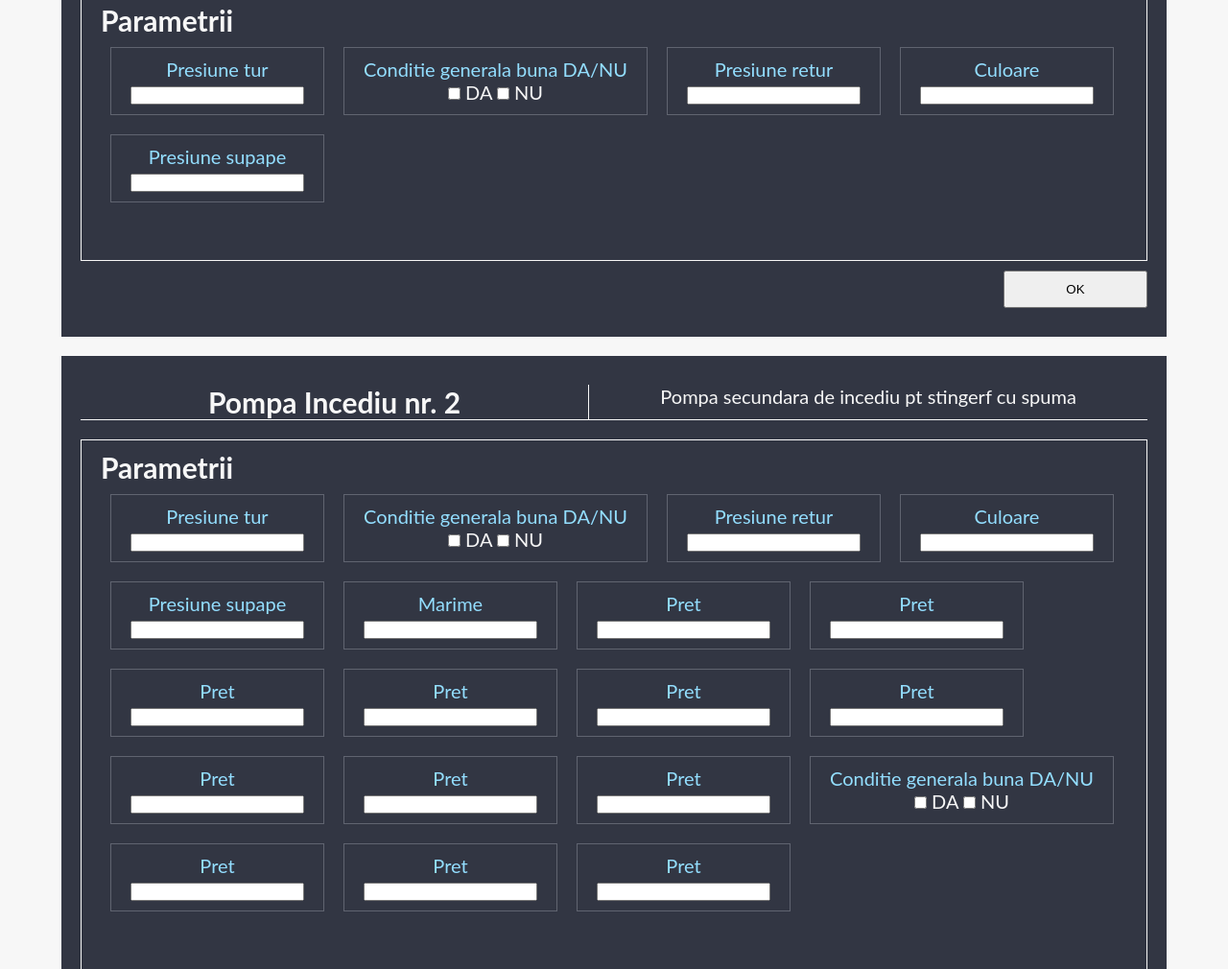
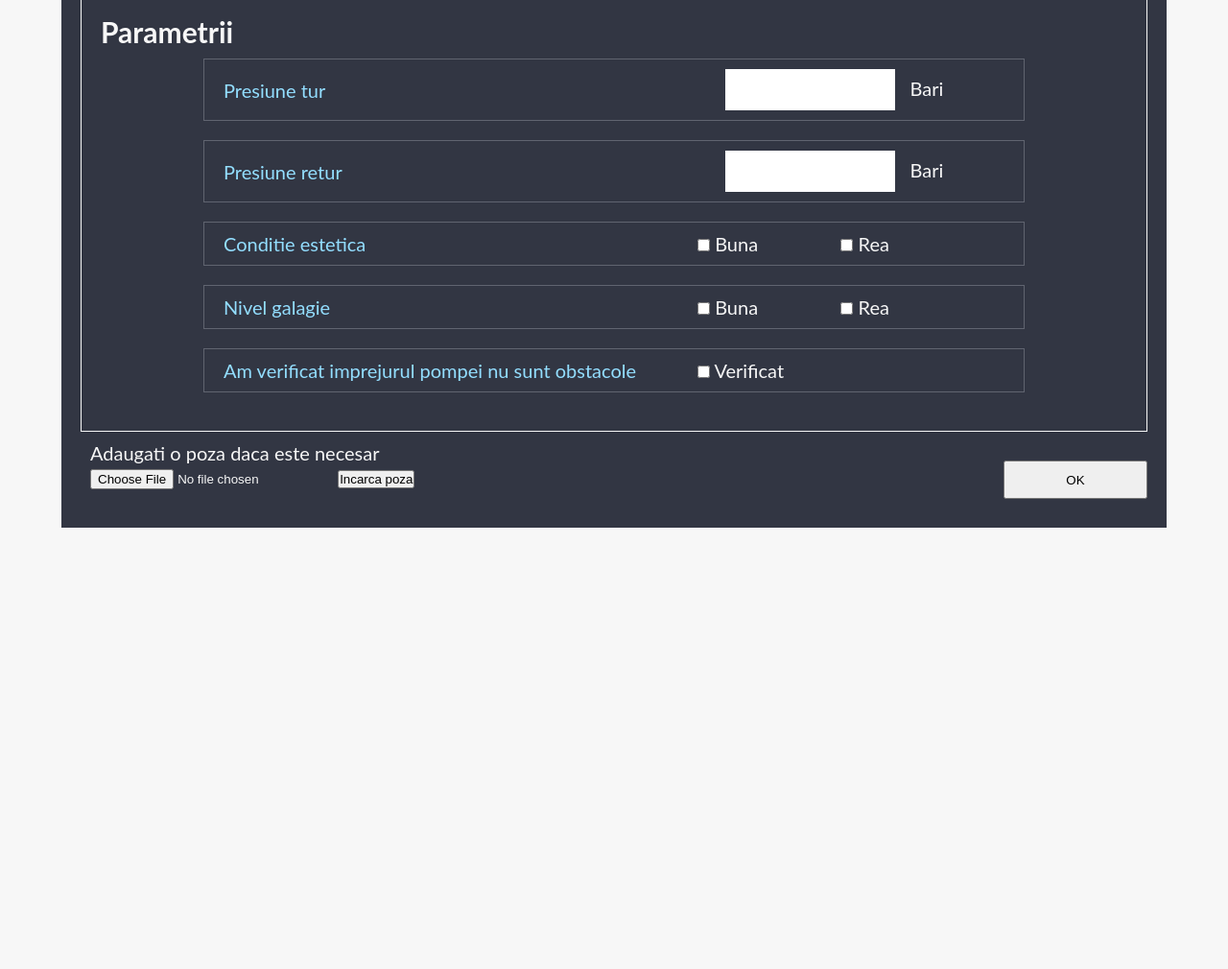
Before and after one commit to SecretStrawberry/checkmaster2029, a website: page pages/equipments.html in a window 1280 px wide. Shown: the part 226-1236 px from the top of the page at 96% size. After the commit the page ends 826 px from the top, so only its background shows below. Drawn offline with Linux system fonts and the light colour scheme.

Commit message:
redone the parameters to look like a list, added, checkmark only parameter, added upload photo

```diff
--- a/pages/equipments.html
+++ b/pages/equipments.html
@@ -35,294 +35,111 @@
           <div class="equipments__item__parameters__container">
             <div class="parameter">
               <p>Presiune tur</p>
-
+              <div class="parameter__um">
                 <input
                   type="text"
                   name="presure"
+                  class="parameter__input"
                   id="presure-firepomp-1"
                   required
                 />
+                <label for="presure-firepomp-1">Bari</label>
+              </div>
+            </div>
+            <div class="parameter">
+              <p>Presiune retur</p>
+              <div class="parameter__um">
+                <input
+                  type="text"
+                  name="presure"
+                  class="parameter__input"
+                  id="presure-firepomp-2"
+                  required
+                />
+                <label for="presure-firepomp-2">Bari</label>
+              </div>
             </div>
 
             <div class="parameter">
-              <p>Conditie generala buna DA/NU</p>
+              <p>Conditie estetica</p>
+              <div class="parameter__checkbox">
+                <div class="parameter__checkbox-tick">
                   <input
                     type="checkbox"
-                name="yes"
-                id="presure-firepomp-1-yes"
+                    name="condition"
+                    class="parameter__tickbox"
+                    id="condition__good"
                     required
-                value="da"
                   />
-              <label for="yes">DA</label>
+                  <label for="condition__good">Buna</label>
+                </div>
+                <div class="parameter__checkbox-tick">
                   <input
                     type="checkbox"
-                name="no"
-                id="presure-firepomp-1-no"
-                required
-                value="nu"
-              />
-              <label for="yes">NU</label>
-            </div>
-            <div class="parameter">
-              <p>Presiune retur</p>
-
-              <input
-                type="text"
-                name="presure"
-                id="presure-firepomp-1"
+                    name="condition"
+                    class="parameter__tickbox"
+                    id="condition__bad"
                     required
                   />
-            </div>
-            <div class="parameter">
-              <p>Culoare</p>
-
-              <input
-                type="text"
-                name="presure"
-                id="presure-firepomp-1"
-                required
-              />
-            </div>
-            <div class="parameter">
-              <p>Presiune supape</p>
-
-              <input
-                type="text"
-                name="presure"
-                id="presure-firepomp-1"
-                required
-              />
+                  <label for="condition__bad">Rea</label>
                 </div>
               </div>
             </div>
-        <button class="equipments__item__btn">OK</button>
+
+            <div class="parameter parameter--aesthetics">
+              <p>Nivel galagie</p>
+              <div class="parameter__checkbox">
+                <div class="parameter__checkbox-tick">
+                  <input
+                    type="checkbox"
+                    name="condition"
+                    class="parameter__tickbox"
+                    id="condition__good"
+                    required
+                  />
+                  <label for="condition__good">Buna</label>
                 </div>
-      <!--test ITEM /////////////////////////////////////////////////////////////////////////////////////////////-->
-      <div class="equipments__item">
-        <div class="equipments__item__name"><h2>Pompa Incediu nr. 2</h2></div>
-        <div class="equipments__item__description">
-          <p>Pompa secundara de incediu pt stingerf cu spuma</p>
+                <div class="parameter__checkbox-tick">
+                  <input
+                    type="checkbox"
+                    name="condition"
+                    class="parameter__tickbox"
+                    id="condition__bad"
+                    required
+                  />
+                  <label for="condition__bad">Rea</label>
+                </div>
+              </div>
             </div>
 
-        <div class="equipments__item__parameters">
-          <h1 class="parameters__heading">Parametrii</h1>
-          <div class="equipments__item__parameters__container">
-            <div class="parameter">
-              <p>Presiune tur</p>
-
+            <div class="parameter parameter--check-only">
+              <p>Am verificat imprejurul pompei nu sunt obstacole</p>
+              <div class="parameter__checkbox">
+                <div class="parameter__checkbox-tick">
                   <input
-                type="text"
-                name="presure"
-                id="presure-firepomp-1"
+                    type="checkbox"
+                    name="condition"
+                    class="parameter__tickbox"
+                    id="condition__good"
                     required
                   />
+                  <label for="condition__good">Verificat</label>
+                </div>
+              </div>
+            </div>
+          </div>
         </div>
 
-            <div class="parameter">
-              <p>Conditie generala buna DA/NU</p>
-              <input
-                type="checkbox"
-                name="yes"
-                id="presure-firepomp-1-yes"
-                required
-                value="da"
-              />
-              <label for="yes">DA</label>
-              <input
-                type="checkbox"
-                name="no"
-                id="presure-firepomp-1-no"
-                required
-                value="nu"
-              />
-              <label for="yes">NU</label>
-            </div>
-            <div class="parameter">
-              <p>Presiune retur</p>
+        <button class="equipments__item__btn">OK</button>
+        <div class="equipments__photo">
+          <p>Adaugati o poza daca este necesar</p>
+          <form action="/action_page.php">
+            <input type="file" id="myFile" name="filename" />
 
-              <input
-                type="text"
-                name="presure"
-                id="presure-firepomp-1"
-                required
-              />
-            </div>
-            <div class="parameter">
-              <p>Culoare</p>
-
-              <input
-                type="text"
-                name="presure"
-                id="presure-firepomp-1"
-                required
-              />
-            </div>
-            <div class="parameter">
-              <p>Presiune supape</p>
-
-              <input
-                type="text"
-                name="presure"
-                id="presure-firepomp-1"
-                required
-              />
-            </div>
-            <div class="parameter">
-              <p>Marime</p>
-
-              <input
-                type="text"
-                name="presure"
-                id="presure-firepomp-1"
-                required
-              />
-            </div>
-            <div class="parameter">
-              <p>Pret</p>
-
-              <input
-                type="text"
-                name="presure"
-                id="presure-firepomp-1"
-                required
-              />
-            </div>
-            <!-- test html -->
-            <div class="parameter">
-              <p>Pret</p>
-
-              <input
-                type="text"
-                name="presure"
-                id="presure-firepomp-1"
-                required
-              />
-            </div>
-            <div class="parameter">
-              <p>Pret</p>
-
-              <input
-                type="text"
-                name="presure"
-                id="presure-firepomp-1"
-                required
-              />
-            </div>
-            <div class="parameter">
-              <p>Pret</p>
-
-              <input
-                type="text"
-                name="presure"
-                id="presure-firepomp-1"
-                required
-              />
-            </div>
-            <div class="parameter">
-              <p>Pret</p>
-
-              <input
-                type="text"
-                name="presure"
-                id="presure-firepomp-1"
-                required
-              />
-            </div>
-            <div class="parameter">
-              <p>Pret</p>
-
-              <input
-                type="text"
-                name="presure"
-                id="presure-firepomp-1"
-                required
-              />
-            </div>
-            <div class="parameter">
-              <p>Pret</p>
-
-              <input
-                type="text"
-                name="presure"
-                id="presure-firepomp-1"
-                required
-              />
-            </div>
-            <div class="parameter">
-              <p>Pret</p>
-
-              <input
-                type="text"
-                name="presure"
-                id="presure-firepomp-1"
-                required
-              />
-            </div>
-            <div class="parameter">
-              <p>Pret</p>
-
-              <input
-                type="text"
-                name="presure"
-                id="presure-firepomp-1"
-                required
-              />
-            </div>
-            <div class="parameter">
-              <p>Conditie generala buna DA/NU</p>
-              <input
-                type="checkbox"
-                name="yes"
-                id="presure-firepomp-1-yes"
-                required
-                value="da"
-              />
-              <label for="yes">DA</label>
-              <input
-                type="checkbox"
-                name="no"
-                id="presure-firepomp-1-no"
-                required
-                value="nu"
-              />
-              <label for="yes">NU</label>
-            </div>
-            <div class="parameter">
-              <p>Pret</p>
-
-              <input
-                type="text"
-                name="presure"
-                id="presure-firepomp-1"
-                required
-              />
-            </div>
-            <div class="parameter">
-              <p>Pret</p>
-
-              <input
-                type="text"
-                name="presure"
-                id="presure-firepomp-1"
-                required
-              />
-            </div>
-            <div class="parameter">
-              <p>Pret</p>
-
-              <input
-                type="text"
-                name="presure"
-                id="presure-firepomp-1"
-                required
-              />
-            </div>
-            <!-- test html -->
+            <button type="submit">Incarca poza</button>
+          </form>
         </div>
       </div>
-        <button class="equipments__item__btn">OK</button>
-      </div>
-      <!-- test item ///////////////////////////////////////-->
     </section>
   </body>
 </html>
--- a/sass/layout/_equipments.scss
+++ b/sass/layout/_equipments.scss
@@ -5,6 +5,20 @@
 
   width: 90%;
   margin: 5rem auto;
+
+  &__photo {
+    grid-row: 3 / 4;
+    grid-column: 1 / 2;
+
+    display: flex;
+    flex-direction: column;
+    justify-content: space-between;
+
+    align-items: flex-start;
+
+    padding: 1rem 1rem;
+    width: 100%;
+  }
   &__item {
     display: grid;
     grid-template-columns: repeat(2, minmax(min-content, 100%));
@@ -39,24 +53,45 @@
     &__parameters {
       grid-column: 1 / -1;
 
-      padding: 1rem 2rem;
+      padding: 3rem 2rem;
 
-      margin: 2rem auto;
+      margin: 0 auto;
       border: 1px solid $color-primary;
 
       &__container {
-        display: flex;
-        flex-wrap: wrap;
+        display: grid;
+        grid-template-columns: minmax(min-content, 100%);
       }
 
       .parameter {
+        display: flex;
+        justify-content: space-between;
+        align-items: center;
+
+        width: 80%;
+
         padding: 1rem 2rem;
         border: 1px solid $color-tertiary;
-        margin: 1rem;
+        margin: 1rem auto;
         text-align: center;
-
         p {
           color: $color-secondary;
+        }
+        &__input {
+          border: none;
+          outline: none;
+          padding: 1rem 2rem;
+          width: 50%;
+          margin-right: 1rem;
+          color: $color-quaternary;
+          font-size: 2rem;
+        }
+        &__checkbox {
+          display: flex;
+          justify-content: space-between;
+          align-items: center;
+          width: 20rem;
+          margin-right: 12rem;
         }
       }
     }
```
Also changed, not shown: css/style.css. Lines whose indentation alone changed are shown as unchanged.
